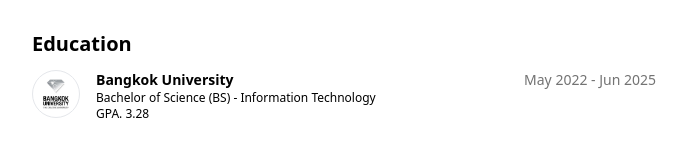
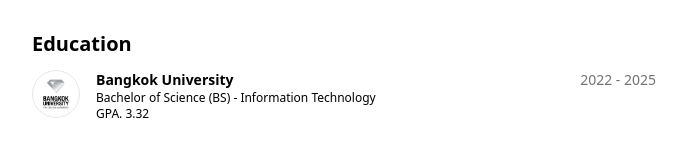
Before and after one commit to thanaphon-namj/thanaphon-namj.github.io, a React (Vite) app: page / in a window 1280 px wide. Shown: the part 426-592 px from the top of the page, without its empty margins (296-983 px from the left). Built offline with nearby package versions, Linux system fonts and the light colour scheme.

Commit message:
Update Education.jsx

```diff
--- a/src/Sections/Education.jsx
+++ b/src/Sections/Education.jsx
@@ -36,13 +36,13 @@ function Education() {
                   </svg>
                 </h3>
                 <div className="text-neutral-500 text-xs sm:text-sm text-right tabular-nums">
-                  May 2022 - Jun 2025
+                  2022 - 2025
                 </div>
               </div>
               <div className="text-xs">
                 Bachelor of Science (BS) - Information Technology
               </div>
-              <div className="text-xs">GPA. 3.28</div>
+              <div className="text-xs">GPA. 3.32</div>
             </div>
           </div>
         </div>
```
